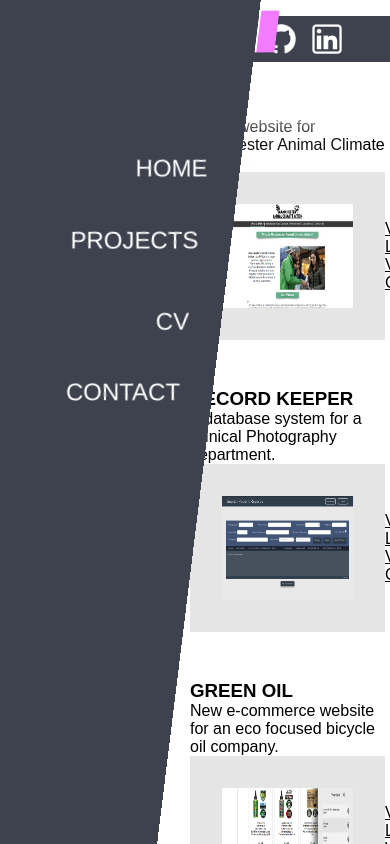
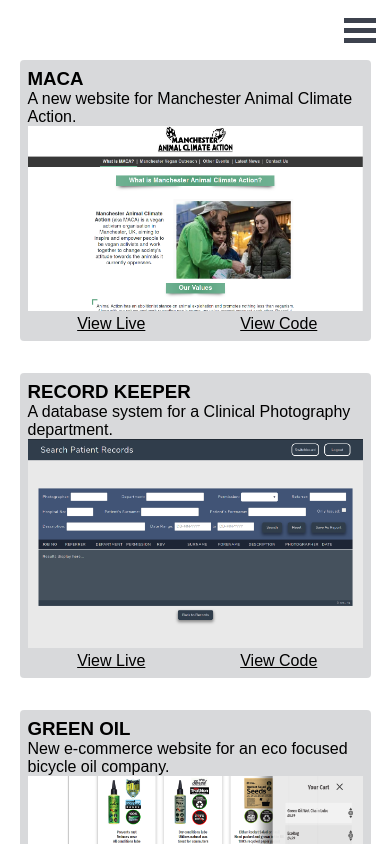
Before and after one commit to NixMichael/portfolio, a React (Create React App) app: page /projects in a window 390 px wide. Shown: the top 844 px of the page. Built offline with nearby package versions, Linux system fonts and the light colour scheme; a web font is replaced by a local one.

Commit message:
Added basic mobile styling and functionality

```diff
--- a/src/components/Header.js
+++ b/src/components/Header.js
@@ -7,8 +7,10 @@
 		<div className='header'>
 			<div className='links'>
 				<span id='email'>mpnix@protonmail.com</span>
-				<a target='_blank' href='https://github.com/c0llid3r'><img src={GitHubLogo} width='30px' alt='github: c0llid3r' /></a>
-				<a target='_blank' href='https://github.com/c0llid3r'><img src={LinkedInLogo} width='30px' alt='LinkedIn: c0llid3r' /></a>
+				<div>
+					<a target='_blank' href='https://github.com/c0llid3r'><img src={GitHubLogo} width='30px' alt='github: c0llid3r' /></a>
+					<a target='_blank' href='https://github.com/c0llid3r'><img src={LinkedInLogo} width='30px' alt='LinkedIn: c0llid3r' /></a>
+				</div>
 			</div>
 		</div>
 	)
--- a/src/components/Menu.js
+++ b/src/components/Menu.js
@@ -22,6 +22,11 @@
 	  })
 
 	return (
+		<div class='menu-wrap'>
+			<input type='checkbox' className='toggler'/>
+			<div className='burger-menu'>
+				<div></div>
+			</div>
 			<div className='menu'>
 				<NavLink className='menu-item' activeClassName='active' to='/' exact>HOME</NavLink>
 				<NavLink className='menu-item' activeClassName='active' to='/projects'>PROJECTS</NavLink>
@@ -29,6 +34,7 @@
 				<NavLink className='menu-item' activeClassName='active' to='/contact'>CONTACT</NavLink>
 				<div className='scroller-bar'></div>
 			</div>
+		</div>
 	)
 }
 
--- a/src/components/Project-Container.js
+++ b/src/components/Project-Container.js
@@ -39,11 +39,13 @@
 							<h3>{project.title}</h3>
 							<p>{project.description}</p>
 						</div>
-						<div className='prv'>
+						<div className='preview'>
 							<img src={project.image} alt='React Project' />
 						</div>
-						<a target='_blank' className='live' href={project.liveLink}>View Live</a>
-						<a target='_blank' className='code' href={project.codeLink}>View Code</a>
+						<div className='project-links'>
+							<a target='_blank' className='live' href={project.liveLink}>View Live</a>
+							<a target='_blank' className='code' href={project.codeLink}>View Code</a>
+						</div>
 					</div>
 				)
 			})
--- a/src/styles/CONSTANTS.css
+++ b/src/styles/CONSTANTS.css
@@ -1,5 +1,5 @@
 :root {
-    --bg-feature-color: rgba(30, 42, 58, 0.2);
+    --bg-feature-color: rgba(61, 66, 78, 0.2);
     --bg-main-color: rgb(61, 66, 78);
     --secondary-color: rgba(255,255,255,0.9);
     --highlight-color: rgb(242, 124, 253);
--- a/src/styles/index.scss
+++ b/src/styles/index.scss
@@ -50,6 +50,137 @@
   display: flex;
   justify-content: flex-end;
 }
+
+.header {
+  display: none;
+}
+
+.menu-wrap {
+  position: fixed;
+  top: 0;
+  left: 0;
+  z-index: 1;
+
+  .toggler {
+    position: absolute;
+    top: 10px;
+    left: calc(100vw - 50px);
+    z-index: 2;
+    cursor: pointer;
+    width: 40px;
+    height: 40px;
+    opacity: 0;
+
+    &:checked {
+      & + .burger-menu > div {
+      transform: rotate(45deg);
+      background: white;
+        &::after {
+          transform: rotate(85deg);
+          top: 0;
+          background: white;
+        }
+        &::before {
+          display: none;
+        }
+      }
+      & ~ .menu {
+        opacity: 0.98;
+      }
+    }
+  }
+  .burger-menu {
+    position: absolute;
+    top: 10px;
+    left: calc(100vw - 50px);
+    width: 40px;
+    height: 40px;
+    display: flex;
+    flex-direction: column;
+    justify-content: center;
+    align-items: center;
+    z-index: 1;
+
+    div {
+      position: absolute;
+      width: 80%;
+      height: 5px;
+      background: var(--bg-main-color);
+      transition: transform 400ms ease-in-out;
+
+      &::before, &::after {
+        position: absolute;
+        content: '';
+        top: -10px;
+        width: 100%;
+        height: 5px;
+        background: var(--bg-main-color);
+      }
+
+      &::after {
+        top: 10px;
+      }
+    }
+}
+
+.menu {
+  position: fixed;
+  width: 100vw;
+  height: 100vh;
+  opacity: 0;
+  background: var(--bg-main-color);
+  display: flex;
+  flex-direction: column;
+  justify-content: center;
+  align-items: center;
+  transition: opacity 400ms ease;
+}
+
+  .menu-item {
+    color: white;
+    text-decoration: none;
+    font-size: 1.5rem;
+    margin-top: 1rem;
+    margin-bottom: 1rem;
+
+    &:nth-child {
+      margin-top: 0;
+    }
+  }
+}
+
+.main-content {
+  width: 100vw;
+  margin-top: 60px;
+  display: flex;
+  flex-direction: column;
+  justify-content: center;
+  align-items: center;
+  .project-container {
+    display: flex;
+    flex-direction: column;
+    width: 90vw;
+    padding: 0.5rem;
+    margin-bottom: 2rem;
+    background: var(--bg-feature-color);
+    border-radius: 4px;
+
+    .preview img {
+      max-width: 100%;
+    }
+    .project-links {
+      display: flex;
+      justify-content: space-around;
+      a {
+        width: 50%;
+        text-align: center;
+        color: black;
+      }
+    }
+  }
+}
+
+@media screen and (min-width: 600px) {
 
   .main-content {
     width: 100vw;
@@ -244,6 +375,7 @@
     border-left: 2px solid white;
     clip-path: polygon(0 6%, 100% 0, 100% 94%, 0 100%);
   }
+}
 
 @media screen and (min-width: 1000px) {
   body {
```
Lines whose indentation alone changed are shown as unchanged.
